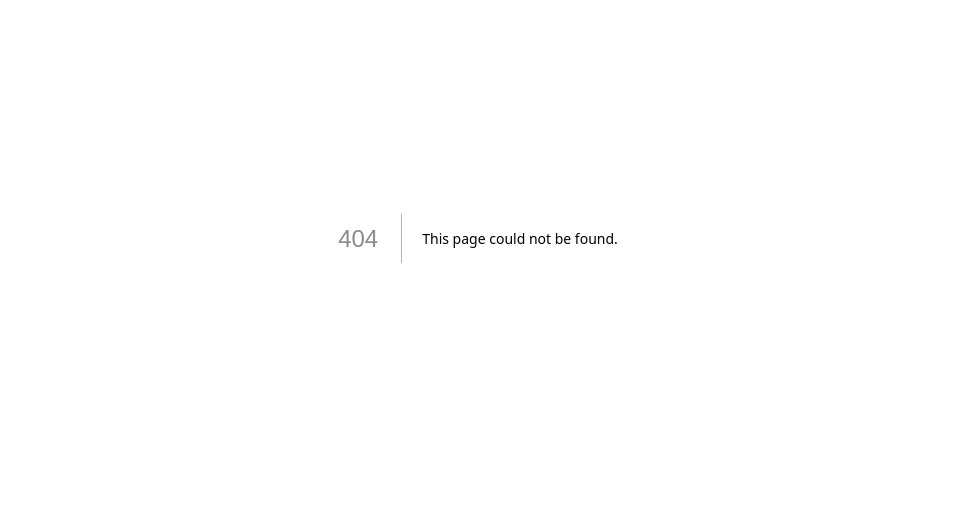
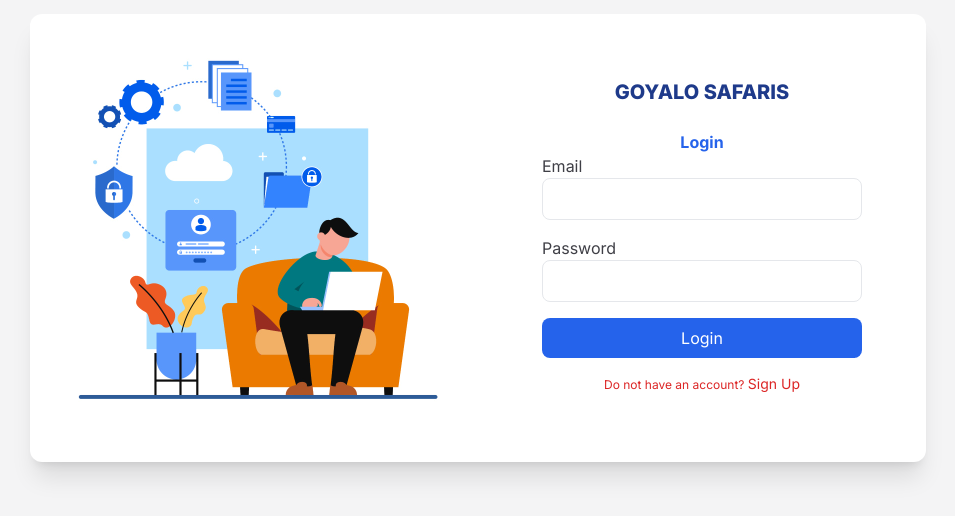
Before and after one commit to sabiqthottoly/luqa-frontend, a Next.js app: page /login in a window 1280 px wide. Before the commit this address had no page. Shown: the part 162-678 px from the top of the page, without its empty margins (162-1117 px from the left). Built offline with nearby package versions, Linux system fonts and the light colour scheme; a web font is replaced by a local one.

Commit message:
login page created

```diff
--- /dev/null
+++ b/app/login/page.tsx
@@ -0,0 +1,32 @@
+export default function LoginPage() {
+    return (
+        <div className="min-h-screen flex items-center justify-center bg-zinc-100">
+          <div className="bg-white shadow-xl rounded-xl flex flex-col md:flex-row w-full max-w-4xl">
+            <div className="md:w-1/2 p-6 flex items-center justify-center rounded-xl">
+              <img src={"/images/login-page.jpg"} alt="Illustration" className="w-full h-auto rounded-xl" />
+            </div>
+            <div className="md:w-1/2 p-16">
+              <div className="text-center">
+                {/* <img src="" alt="Logo" className="mx-auto mb-4" /> */}
+                <p className="text-xl font-extrabold text-blue-900 mb-6">GOYALO SAFARIS</p>
+                <p className="text-blue-600 font-bold">Login</p>
+              </div>
+              <form className="space-y-4">
+                <div>
+                  <label htmlFor="username" className="block text-zinc-700">Email</label>
+                  <input type="text" id="username" className="w-full px-4 py-2 border rounded-lg focus:outline-none focus:ring-2 focus:ring-blue-500" />
+                </div>
+                <div>
+                  <label htmlFor="password" className="block text-zinc-700">Password</label>
+                  <input type="password" id="password" className="w-full px-4 py-2 border rounded-lg focus:outline-none focus:ring-2 focus:ring-blue-500" />
+                </div>
+                <button type="submit" className="w-full bg-blue-600 text-white py-2 rounded-lg hover:bg-blue-800">Login</button>
+              </form>
+              <div className="text-center mt-4">
+                <p className="text-red-600 text-xs">Do not have an account? <a href="#" className="text-red-600 text-sm">Sign Up</a></p>
+              </div>
+            </div>
+          </div>
+        </div>
+    )
+}
```
Also changed, not shown: public/images/login-page.jpg (added).
